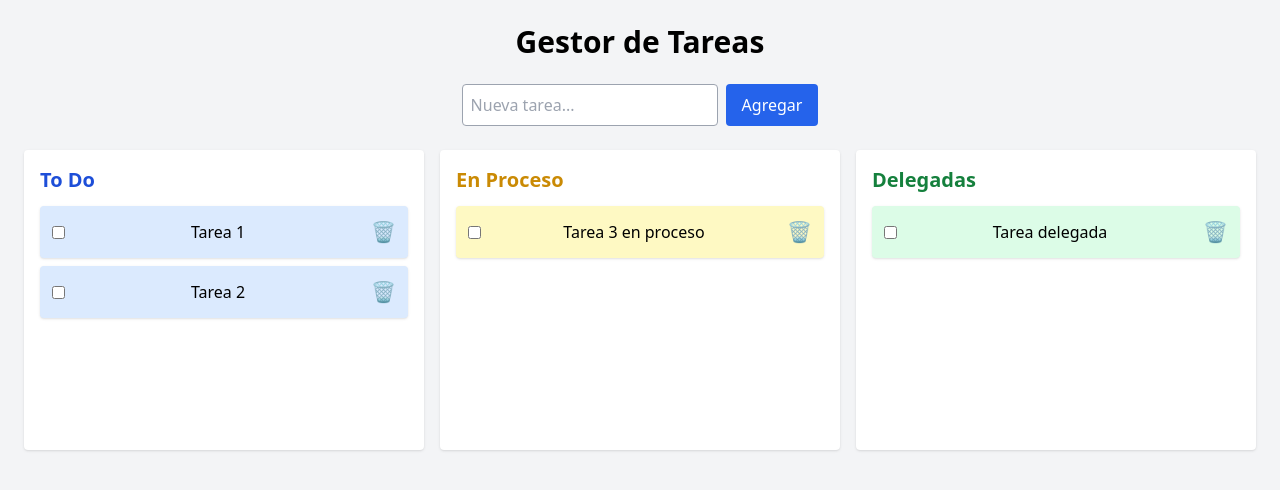
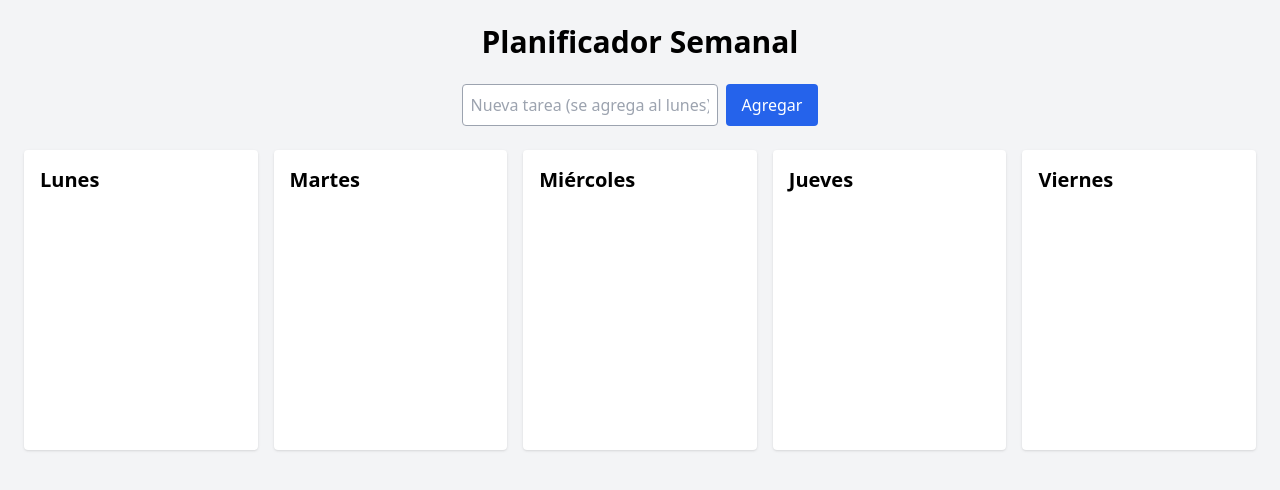
Before and after one commit to Nestum447/Task-weekly, a React (Vite) app: page / in a window 1280 px wide. Shown: the top 490 px of the page. Built offline with nearby package versions, Linux system fonts and the light colour scheme.

Commit message:
Update App.jsx

```diff
--- a/src/App.jsx
+++ b/src/App.jsx
@@ -2,7 +2,6 @@ import { useState, useEffect } from "react";
 import { DragDropContext, Droppable, Draggable } from "react-beautiful-dnd";
 
 export default function App() {
-
   // ---------------------------
   //   LOCAL STORAGE: CARGAR
   // ---------------------------
@@ -18,14 +17,16 @@ export default function App() {
     return null;
   };
 
+  // ---------------------------
+  //   ESTADO INICIAL: 5 DÍAS
+  // ---------------------------
   const [tasks, setTasks] = useState(
     loadTasks() || {
-      todo: [
-        { id: "1", text: "Tarea 1", completed: false },
-        { id: "2", text: "Tarea 2", completed: false },
-      ],
-      proceso: [{ id: "3", text: "Tarea 3 en proceso", completed: false }],
-      delegadas: [{ id: "4", text: "Tarea delegada", completed: false }],
+      lunes: [],
+      martes: [],
+      miercoles: [],
+      jueves: [],
+      viernes: [],
     }
   );
 
@@ -39,7 +40,7 @@ export default function App() {
   }, [tasks]);
 
   // ---------------------------
-  //   BORRAR TAREA (CANASTA)
+  //   BORRAR TAREA
   // ---------------------------
   const deleteTask = (id) => {
     setTasks((prev) => {
@@ -98,7 +99,7 @@ export default function App() {
   };
 
   // ---------------------------
-  //   AGREGAR TAREA
+  //   AGREGAR TAREA (siempre al lunes)
   // ---------------------------
   const addTask = () => {
     if (!newTask.trim()) return;
@@ -108,25 +109,36 @@ export default function App() {
 
     setTasks({
       ...tasks,
-      todo: [...tasks.todo, newItem],
+      lunes: [...tasks.lunes, newItem],
     });
 
     setNewTask("");
   };
 
   // ---------------------------
+  //   LISTA DE COLUMNAS
+  // ---------------------------
+  const days = [
+    { id: "lunes", title: "Lunes", color: "blue" },
+    { id: "martes", title: "Martes", color: "green" },
+    { id: "miercoles", title: "Miércoles", color: "yellow" },
+    { id: "jueves", title: "Jueves", color: "purple" },
+    { id: "viernes", title: "Viernes", color: "red" },
+  ];
+
+  // ---------------------------
   //   UI
   // ---------------------------
   return (
     <div className="min-h-screen bg-gray-100 p-6">
-      <h1 className="text-3xl font-bold text-center mb-6">Gestor de Tareas</h1>
+      <h1 className="text-3xl font-bold text-center mb-6">Planificador Semanal</h1>
 
       {/* Input para nueva tarea */}
       <div className="flex justify-center mb-6 gap-2">
         <input
           type="text"
           className="border border-gray-400 rounded p-2 w-64"
-          placeholder="Nueva tarea..."
+          placeholder="Nueva tarea (se agrega al lunes)..."
           value={newTask}
           onChange={(e) => setNewTask(e.target.value)}
         />
@@ -139,27 +151,30 @@ export default function App() {
       </div>
 
       <DragDropContext onDragEnd={handleDragEnd}>
-        <div className="grid grid-cols-1 md:grid-cols-3 gap-4">
+        <div className="grid grid-cols-1 md:grid-cols-5 gap-4">
 
-          {/* Columna To Do */}
-          <Droppable droppableId="todo">
+          {days.map((day) => (
+            <Droppable key={day.id} droppableId={day.id}>
               {(provided) => (
                 <div
                   className="bg-white p-4 rounded shadow min-h-[300px]"
                   ref={provided.innerRef}
                   {...provided.droppableProps}
                 >
-                <h2 className="text-xl font-semibold mb-3 text-blue-700">To Do</h2>
+                  <h2 className={`text-xl font-semibold mb-3 text-${day.color}-700`}>
+                    {day.title}
+                  </h2>
 
-                {tasks.todo.map((task, index) => (
+                  {tasks[day.id].map((task, index) => (
                     <Draggable key={task.id} draggableId={task.id} index={index}>
                       {(provided) => (
                         <div
-                        className="flex items-center justify-between p-3 bg-blue-100 rounded mb-2 shadow cursor-grab active:cursor-grabbing"
+                          className={`flex items-center justify-between p-3 rounded mb-2 shadow cursor-grab active:cursor-grabbing bg-${day.color}-100`}
                           ref={provided.innerRef}
                           {...provided.draggableProps}
                           {...provided.dragHandleProps}
                         >
+
                           {/* Checkbox */}
                           <input
                             type="checkbox"
@@ -169,8 +184,14 @@ export default function App() {
                             onClick={(e) => e.stopPropagation()}
                           />
 
-                        {/* Texto con tachado si completed */}
-                        <span className={task.completed ? "line-through text-gray-600" : ""}>
+                          {/* Texto con tachado */}
+                          <span
+                            className={
+                              task.completed
+                                ? "line-through text-gray-600"
+                                : ""
+                            }
+                          >
                             {task.text}
                           </span>
 
@@ -193,106 +214,7 @@ export default function App() {
                 </div>
               )}
             </Droppable>
-
-          {/* Columna Proceso */}
-          <Droppable droppableId="proceso">
-            {(provided) => (
-              <div
-                className="bg-white p-4 rounded shadow min-h-[300px]"
-                ref={provided.innerRef}
-                {...provided.droppableProps}
-              >
-                <h2 className="text-xl font-semibold mb-3 text-yellow-600">En Proceso</h2>
-
-                {tasks.proceso.map((task, index) => (
-                  <Draggable key={task.id} draggableId={task.id} index={index}>
-                    {(provided) => (
-                      <div
-                        className="flex items-center justify-between p-3 bg-yellow-100 rounded mb-2 shadow cursor-grab active:cursor-grabbing"
-                        ref={provided.innerRef}
-                        {...provided.draggableProps}
-                        {...provided.dragHandleProps}
-                      >
-                        <input
-                          type="checkbox"
-                          checked={task.completed}
-                          onChange={() => toggleComplete(task.id)}
-                          className="mr-2"
-                          onClick={(e) => e.stopPropagation()}
-                        />
-
-                        <span className={task.completed ? "line-through text-gray-600" : ""}>
-                          {task.text}
-                        </span>
-
-                        <button
-                          onClick={(e) => {
-                            e.stopPropagation();
-                            deleteTask(task.id);
-                          }}
-                          className="text-red-600 text-xl ml-2"
-                        >
-                          🗑️
-                        </button>
-                      </div>
-                    )}
-                  </Draggable>
           ))}
-
-                {provided.placeholder}
-              </div>
-            )}
-          </Droppable>
-
-          {/* Columna Delegadas */}
-          <Droppable droppableId="delegadas">
-            {(provided) => (
-              <div
-                className="bg-white p-4 rounded shadow min-h-[300px]"
-                ref={provided.innerRef}
-                {...provided.droppableProps}
-              >
-                <h2 className="text-xl font-semibold mb-3 text-green-700">Delegadas</h2>
-
-                {tasks.delegadas.map((task, index) => (
-                  <Draggable key={task.id} draggableId={task.id} index={index}>
-                    {(provided) => (
-                      <div
-                        className="flex items-center justify-between p-3 bg-green-100 rounded mb-2 shadow cursor-grab active:cursor-grabbing"
-                        ref={provided.innerRef}
-                        {...provided.draggableProps}
-                        {...provided.dragHandleProps}
-                      >
-                        <input
-                          type="checkbox"
-                          checked={task.completed}
-                          onChange={() => toggleComplete(task.id)}
-                          className="mr-2"
-                          onClick={(e) => e.stopPropagation()}
-                        />
-
-                        <span className={task.completed ? "line-through text-gray-600" : ""}>
-                          {task.text}
-                        </span>
-
-                        <button
-                          onClick={(e) => {
-                            e.stopPropagation();
-                            deleteTask(task.id);
-                          }}
-                          className="text-red-600 text-xl ml-2"
-                        >
-                          🗑️
-                        </button>
-                      </div>
-                    )}
-                  </Draggable>
-                ))}
-
-                {provided.placeholder}
-              </div>
-            )}
-          </Droppable>
 
         </div>
       </DragDropContext>
```
Lines whose indentation alone changed are shown as unchanged.
